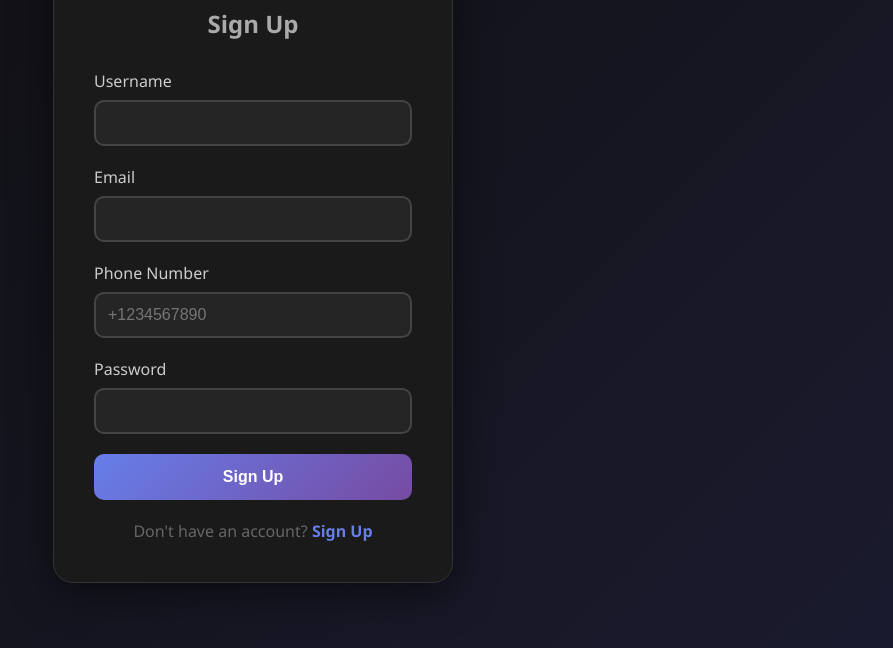
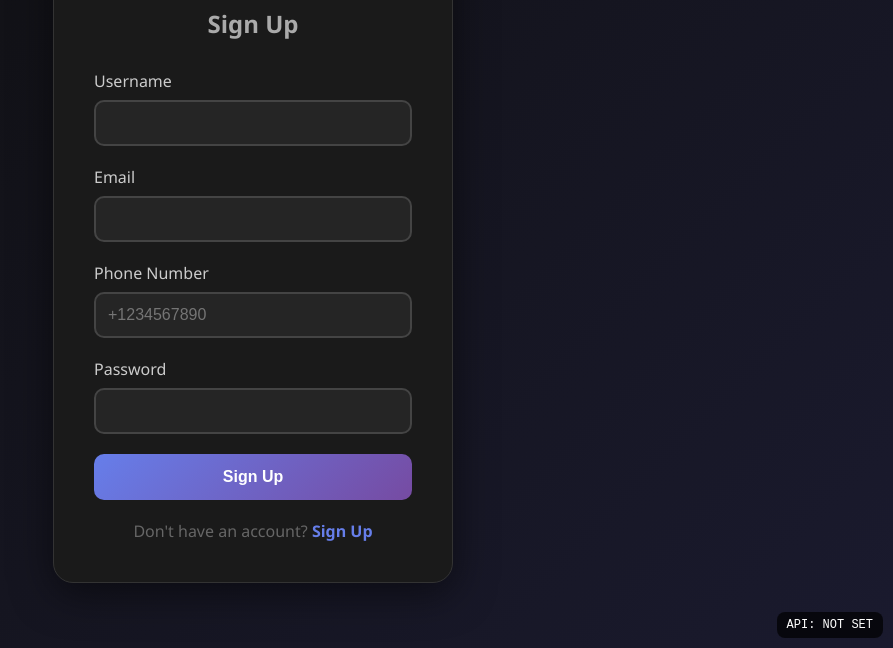
Before and after one commit to srikanth11316-ux/XenoWebsite, a plain HTML site: page public/chat.html in a window 1280 px wide. Shown: the part 152-800 px from the top of the page, without its empty margins (387-1280 px from the left). Drawn offline with nearby package versions, Linux system fonts and the light colour scheme.

Commit message:
Show live API URL on page for debugging

```diff
--- a/public/chat.html
+++ b/public/chat.html
@@ -476,7 +476,14 @@
         }
     </style>
 </head>
-<body>
+    <body>
+    <div id="api-debug" style="position: fixed; bottom: 10px; right: 10px; background: rgba(0,0,0,0.7); color: #fff; padding: 6px 10px; border-radius: 8px; font-size: 12px; z-index: 9999; font-family: monospace;"></div>
+    <script>
+      (function() {
+        var el = document.getElementById('api-debug');
+        if (el) el.textContent = 'API: ' + ((window.XENOCHAT_CONFIG && window.XENOCHAT_CONFIG.API_URL) || 'NOT SET');
+      })();
+    </script>
     <div class="auth-container" id="authContainer">
         <div class="auth-box">
             <h1>XenoChat</h1>
```
